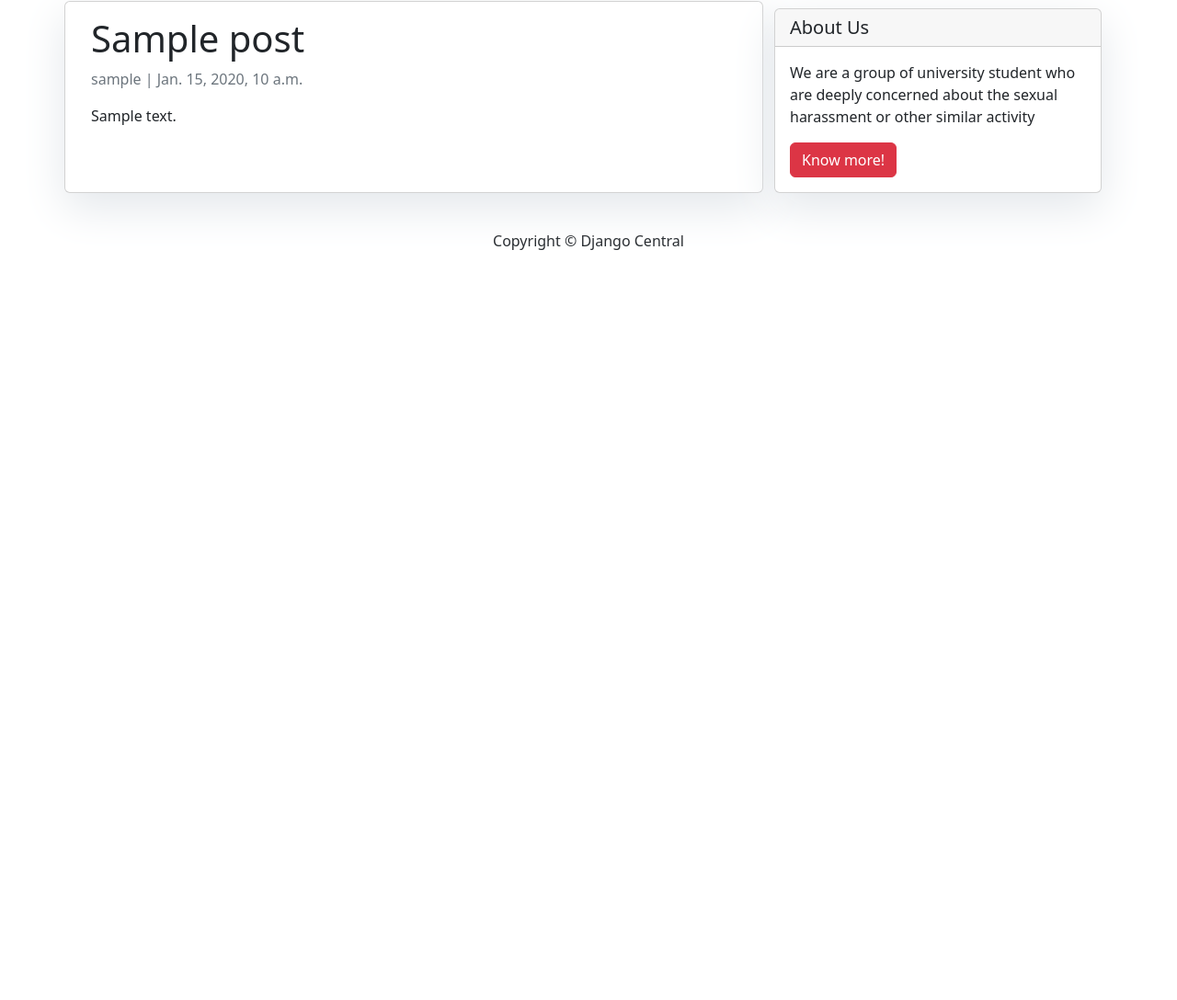
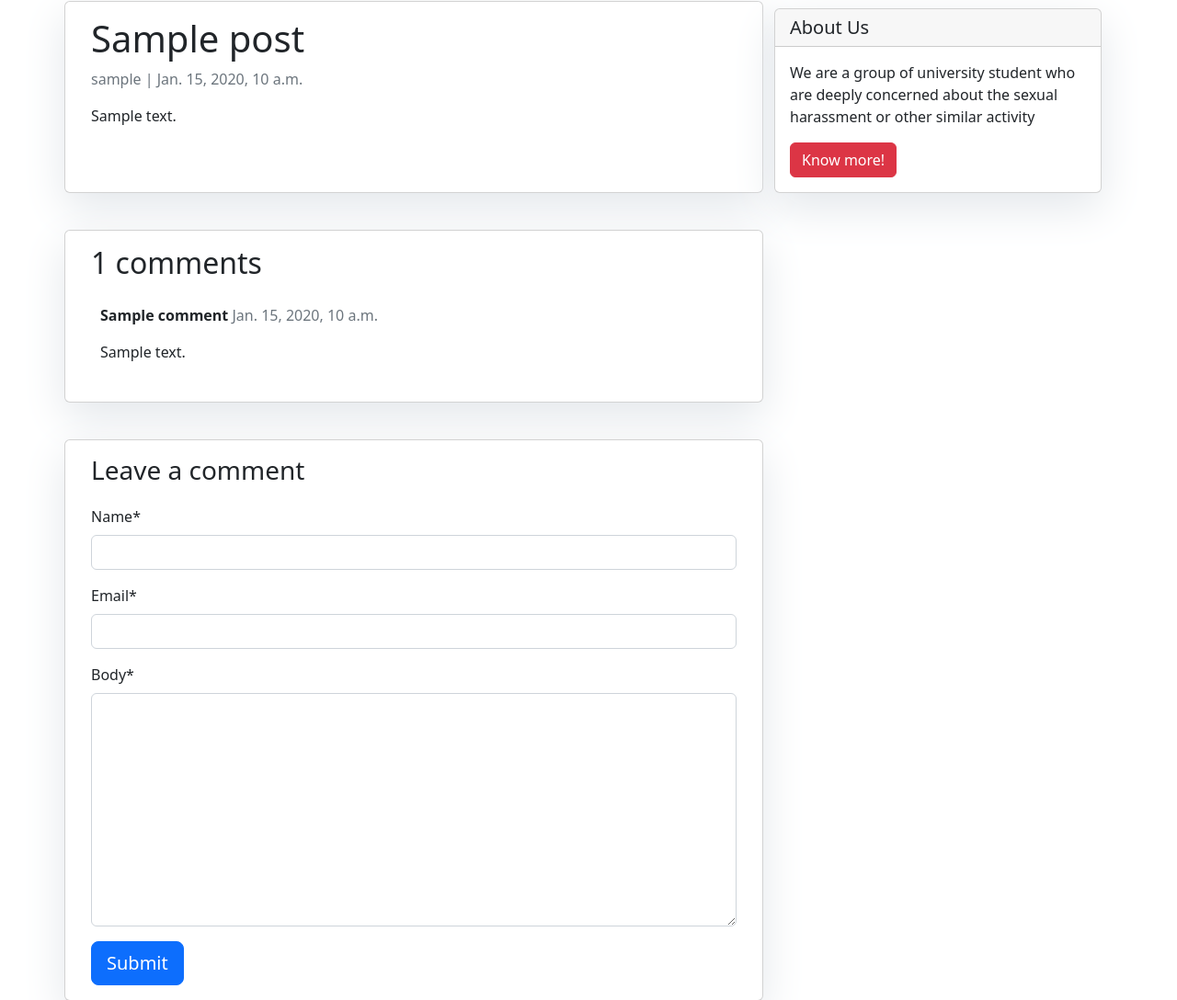
Before and after one commit to azzuhripasaribu/midterm-project, a Django app: a page that uses article/templates/post_detail.html in a window 1280 px wide. Shown: the part 363-1451 px from the top of the page at 92% size. Before the commit the page ends 635 px from the top, so only its background shows below. Run offline with Django 4.2, Linux system fonts and the light colour scheme; tables that the repository leaves empty hold one stand-in row (values such as "Sample post"); some libraries are stand-ins or nearby versions; grey boxes are pictures that could not be loaded.

Commit message:
add comment in blog

```diff
--- /dev/null
+++ b/article/forms.py
@@ -0,0 +1,8 @@
+from .models import Comment
+from django import forms
+
+
+class CommentForm(forms.ModelForm):
+    class Meta:
+        model = Comment
+        fields = ('name', 'email', 'body')
--- a/article/models.py
+++ b/article/models.py
@@ -21,3 +21,17 @@ class Post(models.Model):
 
     def __str__(self):
         return self.title
+
+class Comment(models.Model):
+    post = models.ForeignKey(Post,on_delete=models.CASCADE,related_name='comments')
+    name = models.CharField(max_length=80)
+    email = models.EmailField()
+    body = models.TextField()
+    created_on = models.DateTimeField(auto_now_add=True)
+    active = models.BooleanField(default=False)
+
+    class Meta:
+        ordering = ['created_on']
+
+    def __str__(self):
+        return 'Comment {} by {}'.format(self.body, self.name)
--- a/article/templates/post_detail.html
+++ b/article/templates/post_detail.html
@@ -1,12 +1,13 @@
 {% extends 'article_base.html' %} {% block content %}
+    {% load crispy_forms_tags %}
 
     <div class="container">
         <div class="row">
             <div class="col-md-8 card mb-4  mt-3 left  top">
                 <div class="card-body">
-        <h1>{% block title %} {{ object.title }} {% endblock title %}</h1>
+                    <h1>{% block title %} {{ post.title }} {% endblock title %}</h1>
                     <p class=" text-muted">{{ post.author }} | {{ post.created_on }}</p>
-        <p class="card-text ">{{ object.content | safe }}</p>
+                    <p class="card-text ">{{ post.content | safe }}</p>
                 </div>
             </div>
             {% block sidebar %}
@@ -29,8 +30,47 @@
                     </div>
                 </div>
                 </div>
+            {% endblock sidebar %}
 
-    {% endblock sidebar %}
+            <div class="col-md-8 card mb-4  mt-3 ">
+                <div class="card-body">
+                    <!-- comments -->
+                    {% with comments.count as total_comments %}
+                        <h2>{{ total_comments }} comments</h2>
+
+                        <p>
+                    {% endwith %} {% for comment in comments %}
+                        </p>
+
+                        <div class="comments" style="padding: 10px;">
+                            <p class="font-weight-bold">
+                                {{ comment.name }}
+                                <span class=" text-muted font-weight-normal">
+                                    {{ comment.created_on }}
+                                </span>
+                            </p>
+                            {{ comment.body | linebreaks }}
+                        </div>
+
+                    {% endfor %}
+                </div>
+            </div>
+            <div class="col-md-8 card mb-4  mt-3 ">
+                <div class="card-body">
+                    {% if new_comment %}
+                        <div class="alert alert-success" role="alert">
+                            Your comment is awaiting moderation
+                        </div>
+                    {% else %}
+                        <h3>Leave a comment</h3>
+                        <form method="post" style="margin-top: 1.3em;">
+                            {{ comment_form | crispy }}
+                            {% csrf_token %}
+                            <button type="submit" class="btn btn-primary  btn-lg">Submit</button>
+                        </form>
+                    {% endif %}
+                </div>
+            </div>
         </div>
     </div>
 
--- a/article/urls.py
+++ b/article/urls.py
@@ -3,5 +3,6 @@ from django.urls import path
 
 urlpatterns = [
     path('', views.PostList.as_view(), name='home'),
-    path('<slug:slug>/', views.PostDetail.as_view(), name='post_detail'),
+    # path('<slug:slug>/', views.PostDetail.as_view(), name='post_detail'),
+    path("<slug:slug>/", views.post_detail, name="post_detail"),
 ]
--- a/article/views.py
+++ b/article/views.py
@@ -1,10 +1,47 @@
+from django.shortcuts import get_object_or_404, render
 from django.views import generic
+
+from .forms import CommentForm
 from .models import Post
 
+
 class PostList(generic.ListView):
-    queryset = Post.objects.filter(status=1).order_by('-created_on')
-    template_name = 'index.html'
+    queryset = Post.objects.filter(status=1).order_by("-created_on")
+    template_name = "index.html"
+    paginate_by = 3
 
-class PostDetail(generic.DetailView):
-    model = Post
-    template_name = 'post_detail.html'
+
+# class PostDetail(generic.DetailView):
+#     model = Post
+#     template_name = 'post_detail.html'
+
+
+def post_detail(request, slug):
+    template_name = "post_detail.html"
+    post = get_object_or_404(Post, slug=slug)
+    comments = post.comments.filter(active=True).order_by("-created_on")
+    new_comment = None
+    # Comment posted
+    if request.method == "POST":
+        comment_form = CommentForm(data=request.POST)
+        if comment_form.is_valid():
+
+            # Create Comment object but don't save to database yet
+            new_comment = comment_form.save(commit=False)
+            # Assign the current post to the comment
+            new_comment.post = post
+            # Save the comment to the database
+            new_comment.save()
+    else:
+        comment_form = CommentForm()
+
+    return render(
+        request,
+        template_name,
+        {
+            "post": post,
+            "comments": comments,
+            "new_comment": new_comment,
+            "comment_form": comment_form,
+        },
+    )
--- a/midterm_project/settings.py
+++ b/midterm_project/settings.py
@@ -47,6 +47,7 @@ INSTALLED_APPS = [
     'authentication',
     'article',
     'centers',
+    'crispy_forms'
 
 ]
 
@@ -144,3 +145,5 @@ for directory in [*STATICFILES_DIRS, STATIC_ROOT]:
 # https://docs.djangoproject.com/en/4.1/ref/settings/#default-auto-field
 
 DEFAULT_AUTO_FIELD = 'django.db.models.BigAutoField'
+
+CRISPY_TEMPLATE_PACK = "bootstrap4"
```
Also changed, not shown: article/admin.py (+11 -1 lines), article/migrations/0002_comment.py (added). Lines whose indentation alone changed are shown as unchanged.
